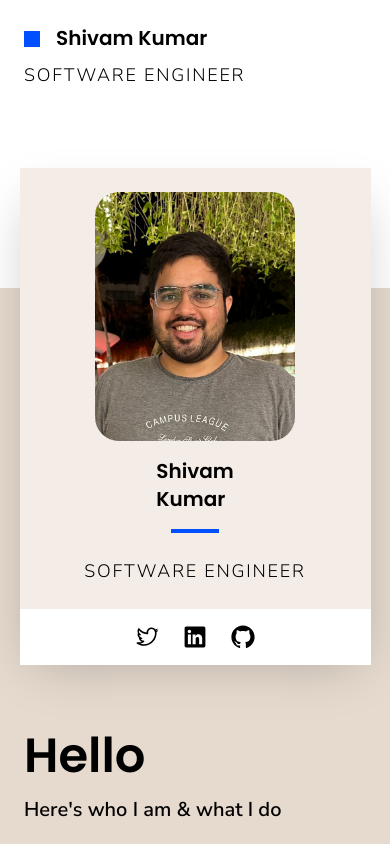
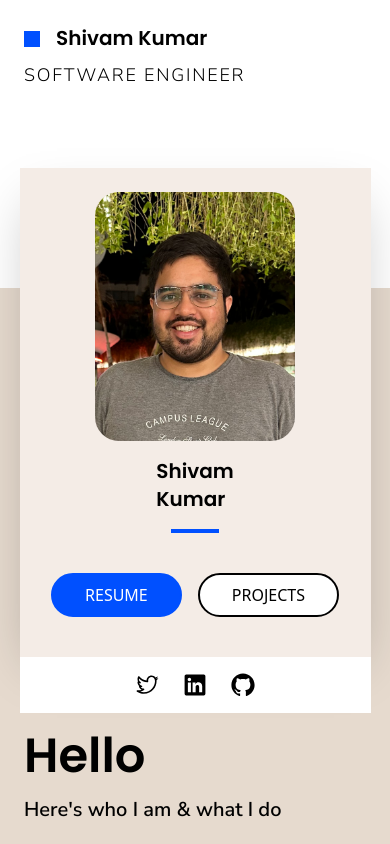
Before and after one commit to riverrz/portfolio, a Next.js app: page / in a window 390 px wide. Shown: the top 844 px of the page. Built offline with nearby package versions, Linux system fonts and the light colour scheme.

Commit message:
Add ctas for resume and projects

```diff
--- a/src/app/(home)/components/personal-floating-card.tsx
+++ b/src/app/(home)/components/personal-floating-card.tsx
@@ -1,4 +1,6 @@
+import { Button } from "@/app/components/common/button";
 import { Card } from "@/app/components/common/card";
+import { Routes } from "@/app/constants/routes";
 import { socialLinks } from "@/app/constants/socials";
 import PersonalPic from "@/assets/images/pic.jpg";
 import Image from "next/image";
@@ -26,9 +28,21 @@ export const PersonalFloatingCard = ({ className }: Props) => {
           Shivam <br /> Kumar
         </h1>
         <div className="w-12 h-1 bg-primary mb-6" />
-        <h2 className="font-secondary text-lg tracking-widest font-light uppercase">
+        <h2 className="hidden sm:block font-secondary text-lg tracking-widest font-light uppercase">
           Software Engineer
         </h2>
+        <div className="my-4 sm:hidden flex items-center gap-4">
+          <Link href={Routes.resume.path}>
+            <Button variant="primary" className="uppercase">
+              {Routes.resume.label}
+            </Button>
+          </Link>
+          <Link href={Routes.projects.path}>
+            <Button variant="secondary" className="uppercase">
+              {Routes.projects.label}
+            </Button>
+          </Link>
+        </div>
       </div>
       <div className="flex items-center justify-center gap-6 bg-white p-4">
         {Object.values(socialLinks).map(({ Icon, label, path }) => (
--- a/src/app/(home)/page.tsx
+++ b/src/app/(home)/page.tsx
@@ -1,4 +1,7 @@
+import Link from "next/link";
 import { PersonalFloatingCard } from "./components/personal-floating-card";
+import { Button } from "../components/common/button";
+import { Routes } from "../constants/routes";
 
 export default function Home() {
   return (
@@ -13,6 +16,18 @@ export default function Home() {
             <p className="font-secondary font-semibold text-xl md:text-lg mb-6 md:mb-8">
               Here&apos;s who I am & what I do
             </p>
+            <div className="my-4 hidden md:flex items-center gap-4">
+              <Link href={Routes.resume.path}>
+                <Button variant="primary" className="uppercase">
+                  {Routes.resume.label}
+                </Button>
+              </Link>
+              <Link href={Routes.projects.path}>
+                <Button variant="secondary" className="uppercase">
+                  {Routes.projects.label}
+                </Button>
+              </Link>
+            </div>
             <p className="font-secondary text-lg font-light">
               Lorem ipsum, dolor sit amet consectetur adipisicing elit. Totam
               eveniet, saepe quam fuga quis autem non iure aspernatur temporibus
```
